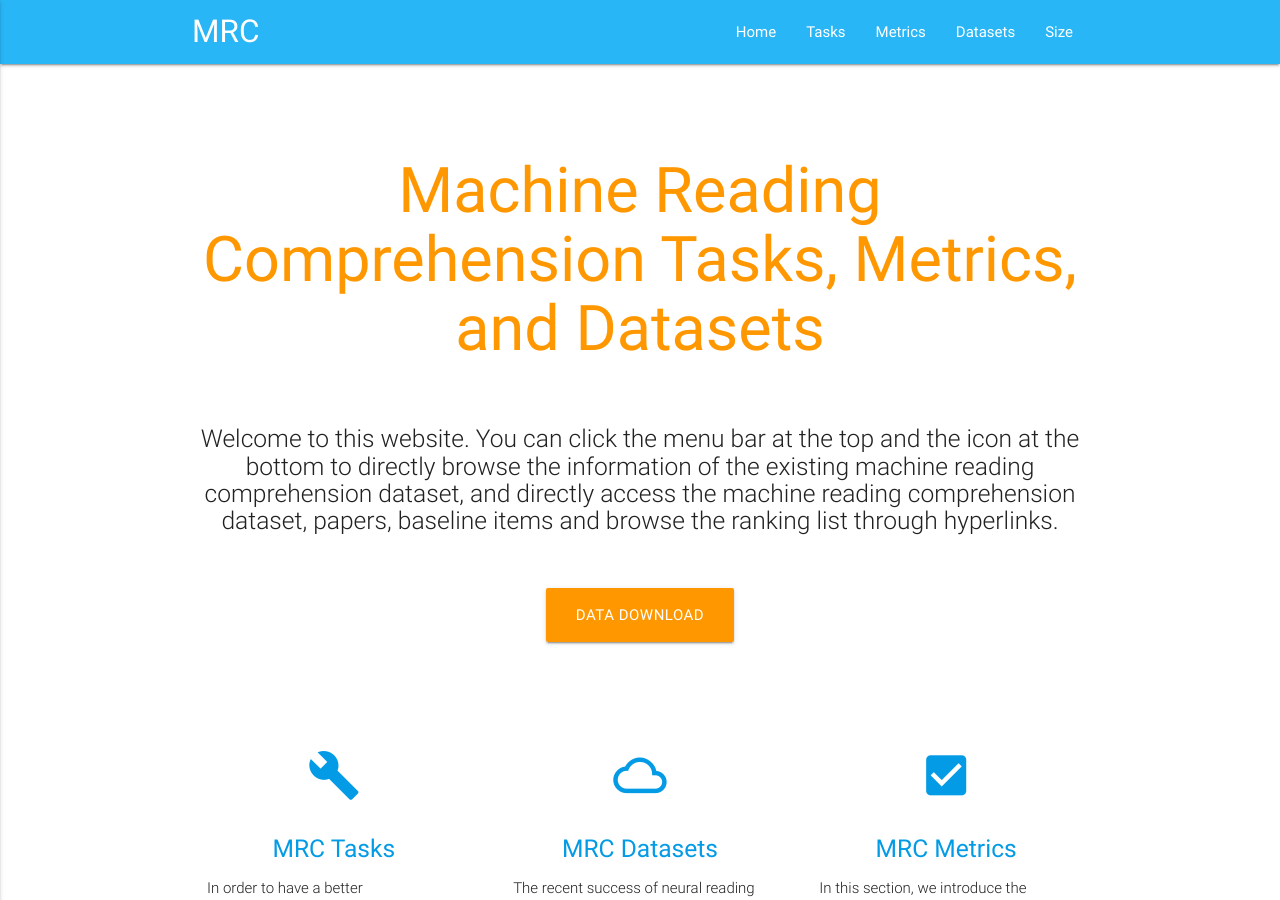
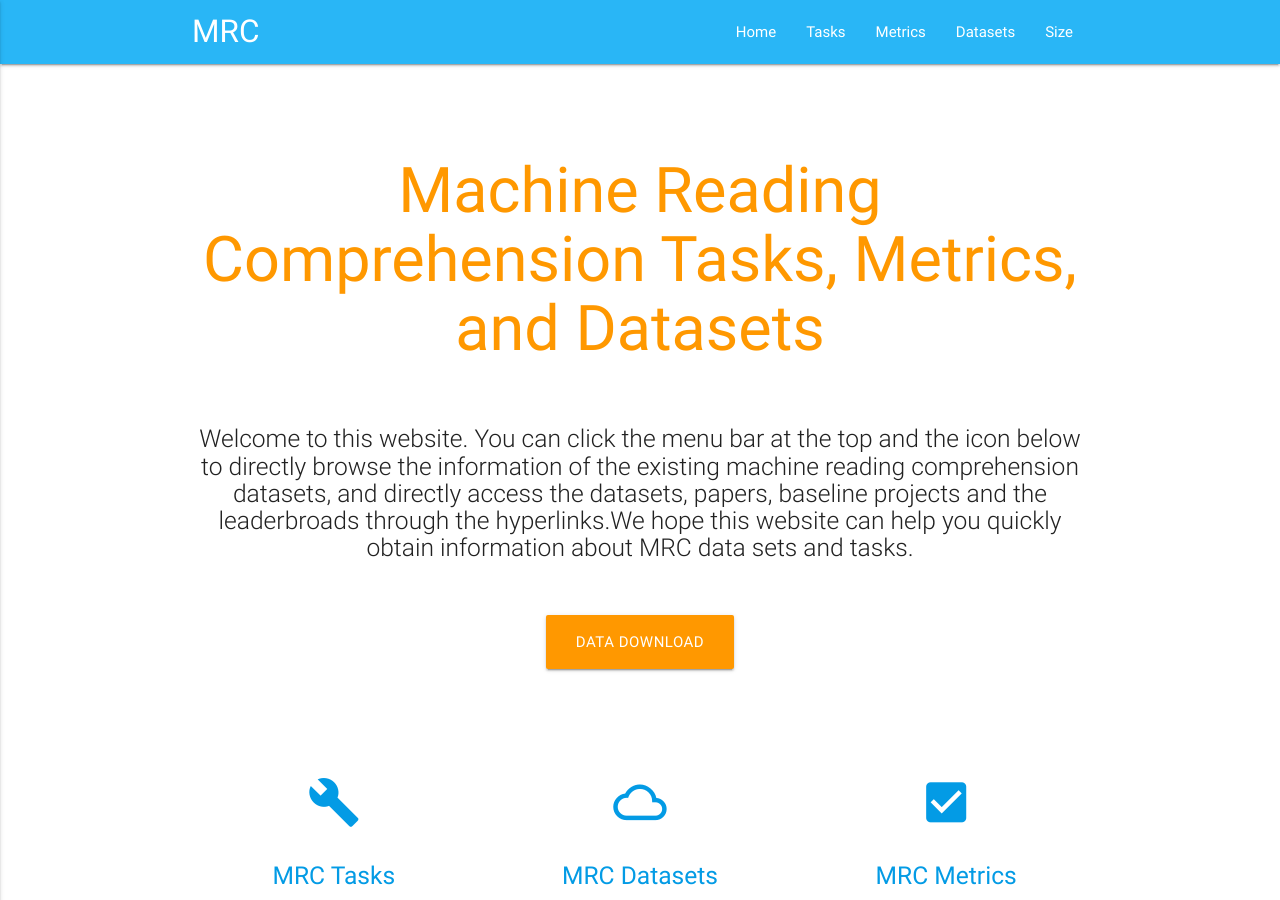
Before and after one commit to MRC-Datasets/MRC-Datasets.github.io, a Jekyll site: the page built from index.md, in a window 1280 px wide and 900 px high. Built offline with Jekyll 4.4.1, drawn with Linux system fonts in a browser that asks for light colours.

Commit message:
Update index.md

```diff
--- a/index.md
+++ b/index.md
@@ -1,4 +1,4 @@
 ---
 layout: home
 ---
-Welcome to this website. You can click the menu bar at the top and the icon at the bottom to directly browse the information of the existing machine reading comprehension dataset, and directly access the machine reading comprehension dataset, papers, baseline items and browse the ranking list through hyperlinks.
+Welcome to this website. You can click the menu bar at the top and the icon below to directly browse the information of the existing machine reading comprehension datasets, and directly access the datasets, papers, baseline projects and the leaderbroads through the hyperlinks.We hope this website can help you quickly obtain information about MRC data sets and tasks.
```
